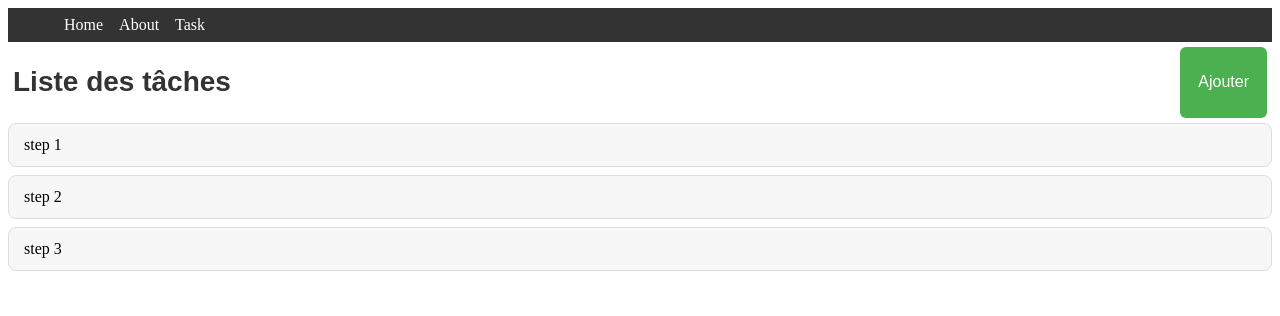
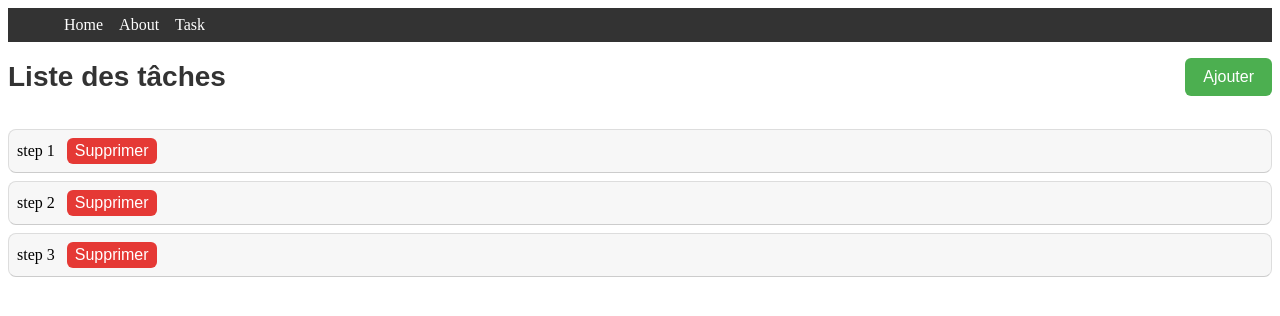
Before and after one commit to EnzoTlz/Cours-Angular, an Angular app: page /task in a window 1280 px wide. Shown: the top 316 px of the page. Built offline with nearby package versions, Linux system fonts and the light colour scheme.

Commit message:
add button delete for the task

```diff
--- a/angular.json
+++ b/angular.json
@@ -92,5 +92,8 @@
         }
       }
     }
+  },
+  "cli": {
+    "analytics": false
   }
 }
--- a/src/app/feature/task/services/task.service.ts
+++ b/src/app/feature/task/services/task.service.ts
@@ -1,28 +1,33 @@
 import { Injectable } from '@angular/core';
-import { delay } from 'rxjs/operators';
-import { BehaviorSubject, of } from 'rxjs';
+import { BehaviorSubject } from 'rxjs';
+
+export interface Task {
+  id: number;
+  title: string;
+}
 
 @Injectable({
   providedIn: 'root'
 })
 export class TaskService {
-
-  constructor() { }
-
-  private tasks = [
-    { id : 1, title: 'step 1'},
-    { id : 2, title: 'step 2'},
-    { id : 3, title: 'step 3'}
+  private tasks: Task[] = [
+    { id: 1, title: 'step 1' },
+    { id: 2, title: 'step 2' },
+    { id: 3, title: 'step 3' }
   ];
   private lastId = 3;
 
-  private tasksSubsject = new BehaviorSubject(this.tasks);
-  tasks$ = this.tasksSubsject.asObservable();
+  private tasksSubject = new BehaviorSubject<Task[]>(this.tasks);
+  tasks$ = this.tasksSubject.asObservable();
 
-  addTask(title: string){
-    const newTasks = { id: ++this.lastId,title};
-    this.tasks = [...this.tasks, newTasks];
-    this.tasksSubsject.next(this.tasks);
+  addTask(title: string): void {
+    const newTask: Task = { id: ++this.lastId, title };
+    this.tasks = [...this.tasks, newTask];
+    this.tasksSubject.next(this.tasks);
   }
 
+  deleteTask(id: number): void {
+    this.tasks = this.tasks.filter(task => task.id !== id);
+    this.tasksSubject.next(this.tasks);
+  }
 }
--- a/src/app/feature/task/tasks-page/tasks-page.component.css
+++ b/src/app/feature/task/tasks-page/tasks-page.component.css
@@ -44,9 +44,30 @@ p {
     color: #666;
 }
 
-.header-task{
-    display: flex;
-    justify-content: space-between;
-    gap: 5px;
-    padding: 5px;
+.header-task {
+  display: flex;
+  justify-content: space-between;
+  align-items: center;
+  margin-bottom: 1rem;
 }
+
+ul {
+  list-style: none;
+  padding: 0;
+}
+
+li {
+  padding: 0.5rem;
+  border-bottom: 1px solid #ccc;
+}
+
+button {
+  margin-left: 0.5rem;
+}
+
+.btn-delete {
+  color: #fff;
+  background-color: #e53935;
+  border: none;
+  padding: 0.25rem 0.5rem;
+}
--- a/src/app/feature/task/tasks-page/tasks-page.component.html
+++ b/src/app/feature/task/tasks-page/tasks-page.component.html
@@ -1,14 +1,19 @@
 <div class="header-task">
-    <h1>Liste des tâches</h1>
-    <button (click)="addTask('test')">Ajouter</button>
+  <h1>Liste des tâches</h1>
+  <button type="button" (click)="addTask('test')">Ajouter</button>
 </div>
 
-@if(tasks$ |async; as tasks){
-<ul>
+@if (tasks$ | async; as tasks) {
+  <ul>
     @for (t of tasks; track t.id) {
-    <li> {{t.title}} </li>
+      <li>
+        {{ t.title }}
+        <button type="button" (click)="deleteTask(t.id)" class="btn-delete">
+          Supprimer
+        </button>
+      </li>
     }
-</ul>
-}@else {
-<p>Chargement ...</p>
+  </ul>
+} @else {
+  <p>Chargement ...</p>
 }
--- a/src/app/feature/task/tasks-page/tasks-page.component.ts
+++ b/src/app/feature/task/tasks-page/tasks-page.component.ts
@@ -1,6 +1,6 @@
 import { Component, inject } from '@angular/core';
+import { AsyncPipe } from '@angular/common';
 import { TaskService } from '../services/task.service';
-import { AsyncPipe } from '@angular/common';
 
 @Component({
   selector: 'app-tasks-page',
@@ -9,15 +9,15 @@ import { AsyncPipe } from '@angular/common';
   templateUrl: './tasks-page.component.html',
   styleUrl: './tasks-page.component.css'
 })
+export class TasksPageComponent {
+  private taskService = inject(TaskService);
+  tasks$ = this.taskService.tasks$;
 
-export class TasksPageComponent {
-  taskService = inject(TaskService);
-  tasks$ = this.taskService.tasks$;
-  count = 0;
-  intervalId: any;
-
-  addTask(title: string){
+  addTask(title: string): void {
     this.taskService.addTask(title);
   }
 
+  deleteTask(id: number): void {
+    this.taskService.deleteTask(id);
+  }
 }
```
Also changed, not shown: 1 other file (tests, documents, lock files or other folders).
